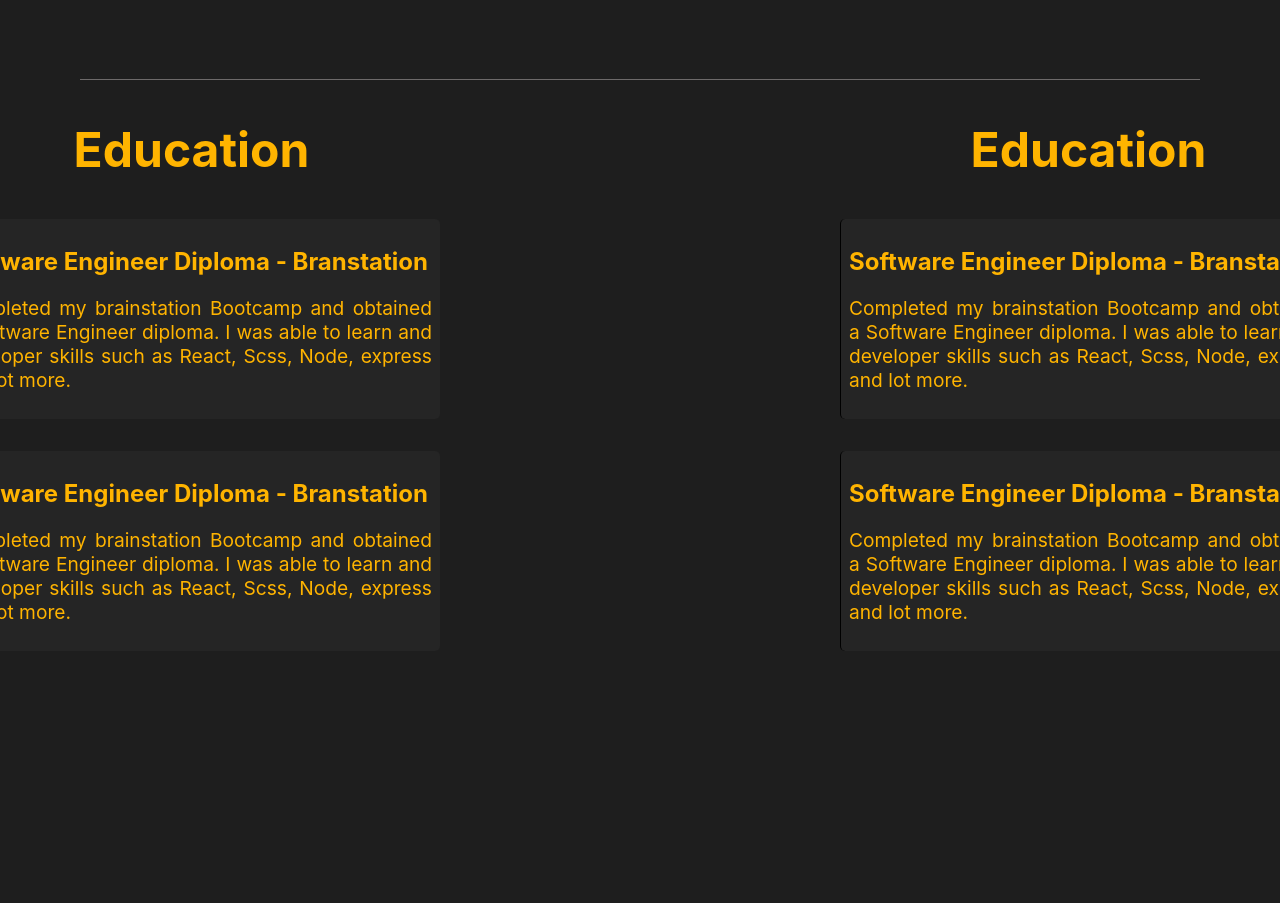
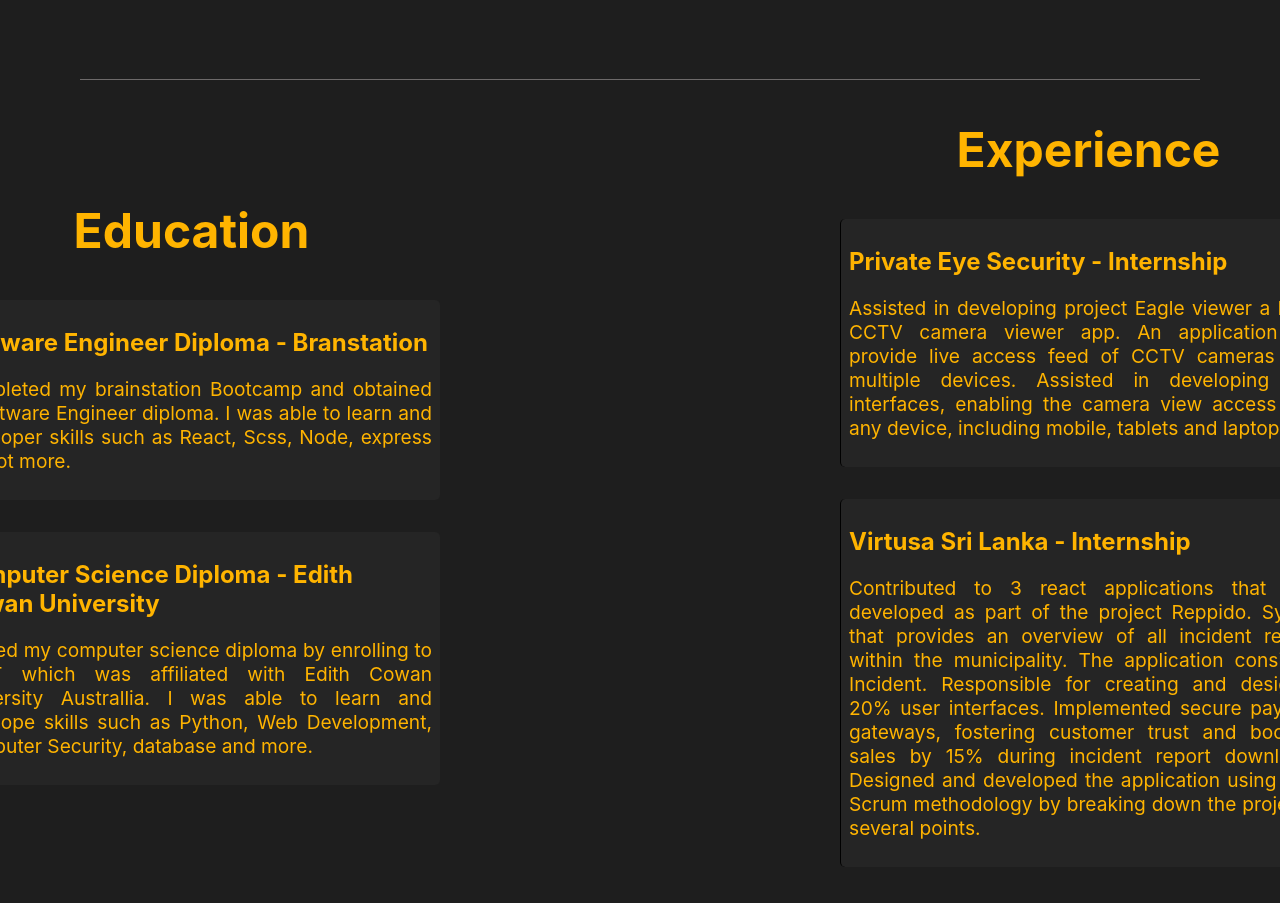
Before and after one commit to NipunaGamage888/portfolio, a React (Create React App) app: page /about in a window 1280 px wide. Shown: the part 2206-3109 px from the top of the page. Before the commit the page ends 2921 px from the top, so only its background shows below. Built offline with nearby package versions, Linux system fonts and the light colour scheme; the HTML template or start-up script is replaced by a standard one.

Commit message:
Changed the dummy information

```diff
--- a/src/components/About/About.js
+++ b/src/components/About/About.js
@@ -59,14 +59,11 @@
               </p>
               <p className="about__desc">
                 Address:
-              <span className="about__desc-info">
-               Oshawa, Ontario
-              </span>
+                <span className="about__desc-info">Oshawa, Ontario</span>
               </p>
               <p className="about__desc">
                 Freelance: <span className="about__desc-info">Available</span>
               </p>
-
             </div>
             <div className="about_second">
               <p className="about__desc">
@@ -80,29 +77,30 @@
               </p>
               <p className="about__desc">
                 Languages:
-              <span className="about__desc-info">
-                English and Sinhala
-              </span>
+                <span className="about__desc-info">English and Sinhala</span>
               </p>
               <p className="about__desc">
                 Linkedin:
-              <span className="about__desc-info about__desc-info-link"
+                <span
+                  className="about__desc-info about__desc-info-link"
                   onClick={() =>
                     window.open(
                       "https://www.linkedin.com/in/nipunamadhuwantha/",
                       "_blank"
                     )
-              }>nipunamadhuwantha
-
-
-
+                  }
+                >
+                  nipunamadhuwantha
                 </span>
               </p>
               <p className="about__desc">
                 Github:
-              <span className="about__desc-info about__desc-info-link"
-              onClick={() => window.open("https://github.com/NipunaGamage888", "_blank")
-              }>
+                <span
+                  className="about__desc-info about__desc-info-link"
+                  onClick={() =>
+                    window.open("https://github.com/NipunaGamage888", "_blank")
+                  }
+                >
                   NipunaGamage888
                 </span>
               </p>
@@ -216,7 +214,6 @@
           </div>
           <p className="about__language">Web Apis</p>
         </div>
-
       </div>
       <div className="about__final">
         <div className="about__edu-sec">
@@ -233,35 +230,43 @@
           </div>
           <div className="about__first-ed">
             <h2 className="about__institution">
-              Software Engineer Diploma - Branstation
+              Computer Science Diploma - Edith Cowan University
             </h2>
             <p className="about__info-institute">
-              Completed my brainstation Bootcamp and obtained a Software
-              Engineer diploma. I was able to learn and developer skills such as
-              React, Scss, Node, express and lot more.
+              Started my computer science diploma by enrolling to ACBT which was
+              affiliated with Edith Cowan University Australlia. I was able to
+              learn and develope skills such as Python, Web Development,
+              Computer Security, database and more.
             </p>
           </div>
         </div>
         <div className="about__edu-sec">
-          <h2 className="about__education">Education</h2>
+          <h2 className="about__education">Experience</h2>
           <div className="about__first-ed">
             <h2 className="about__institution">
-              Software Engineer Diploma - Branstation
+              Private Eye Security - Internship
             </h2>
             <p className="about__info-institute">
-              Completed my brainstation Bootcamp and obtained a Software
-              Engineer diploma. I was able to learn and developer skills such as
-              React, Scss, Node, express and lot more.
+              Assisted in developing project Eagle viewer a React CCTV camera
+              viewer app. An application that provide live access feed of CCTV
+              cameras from multiple devices. Assisted in developing user
+              interfaces, enabling the camera view access from any device,
+              including mobile, tablets and laptops.
             </p>
           </div>
           <div className="about__first-ed">
             <h2 className="about__institution">
-              Software Engineer Diploma - Branstation
+              Virtusa Sri Lanka - Internship
             </h2>
             <p className="about__info-institute">
-              Completed my brainstation Bootcamp and obtained a Software
-              Engineer diploma. I was able to learn and developer skills such as
-              React, Scss, Node, express and lot more.
+              Contributed to 3 react applications that were developed as part of
+              the project Reppido. System that provides an overview of all
+              incident reports within the municipality. The application consist
+              of Incident. Responsible for creating and designing 20% user
+              interfaces.
+              Implemented secure payment gateways, fostering customer trust and boosting sales by 15% during
+incident report downloads. Designed and developed the application using Agile Scrum methodology by
+breaking down the project to several points.
             </p>
           </div>
         </div>
```
Lines whose indentation alone changed are shown as unchanged.
